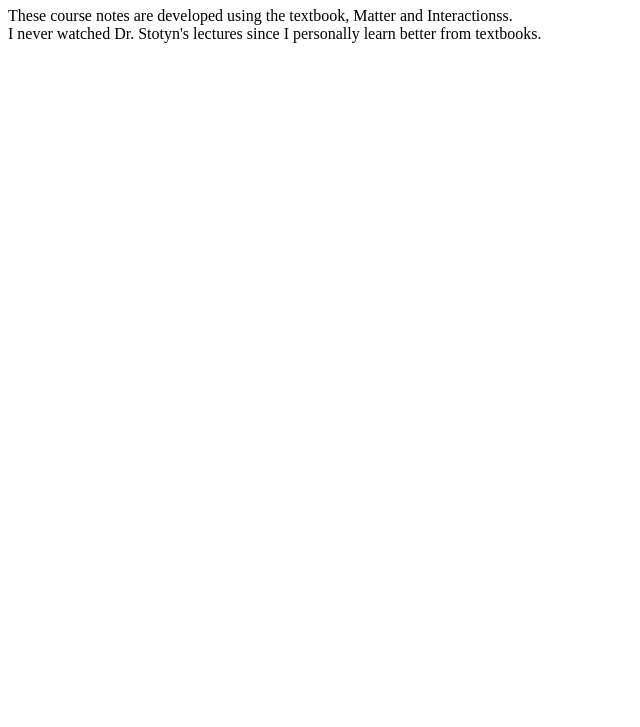
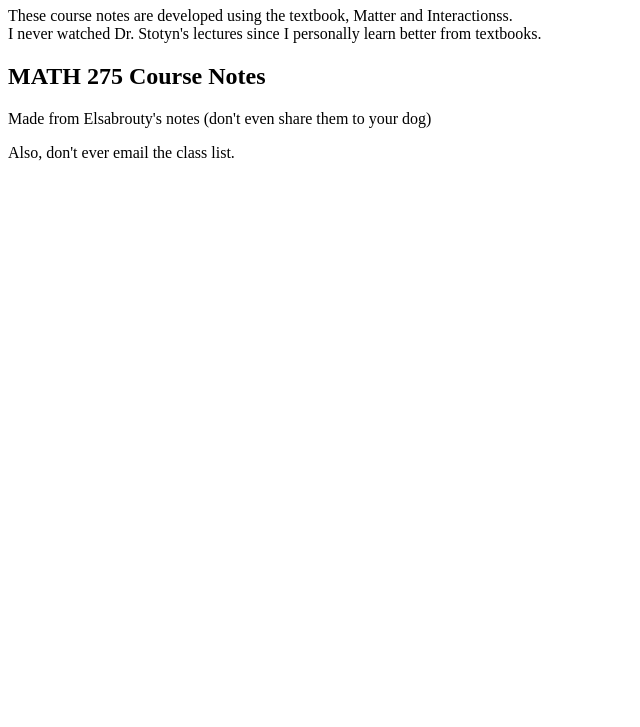
Before and after one commit to McKinley-Hawkins-UCalgary/McKinley-Hawkins-UCalgary.github.io, a plain HTML site: page index.html in a window 1280 px wide. Shown: the part 73-800 px from the top of the page, without its empty margins (0-640 px from the left). Drawn offline with Linux system fonts and the light colour scheme.

Commit message:
Update index.html

```diff
--- a/index.html
+++ b/index.html
@@ -7,4 +7,10 @@
         <h1>Physics 227 Course Notes</h1>
         <p>These course notes are developed using the textbook, Matter and Interactionss. <br> I never watched Dr. Stotyn's lectures since I personally learn better from textbooks. </p>
     </body>
+
+    <body>
+        <h2>MATH 275 Course Notes</h2>
+        <p> Made from Elsabrouty's notes (don't even share them to your dog)</p>
+        <p> Also, don't ever email the class list.</p>
+    </body>
 </html>
```
